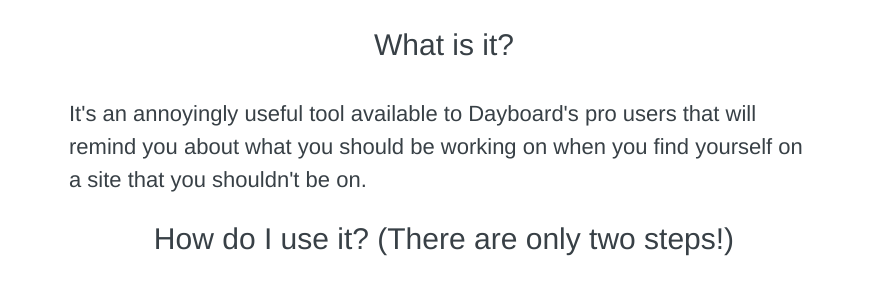
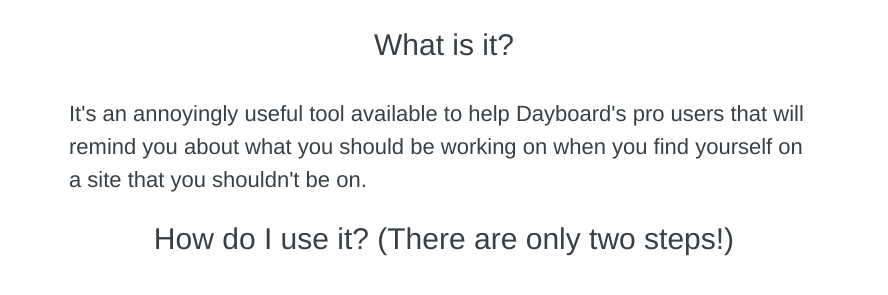
Before and after one commit to dayboard/blog, a Jekyll site: the page built from _posts/2016-09-12-refocus-your-attention.html, in a window 1280 px wide and 900 px high, scrolled down 492 px. Shown: the part 159-454 px from the top of the window, without its empty margins (196-1084 px from the left). Built offline with Jekyll 4.4.1, drawn with Linux system fonts in a browser that asks for light colours; nearby versions of some CDN libraries; comment, search, counter and statistics services are not loaded; some of the changed text lies outside the part shown.

Commit message:
add copy edits to refocus attention article

```diff
--- a/_posts/2016-09-12-refocus-your-attention.html
+++ b/_posts/2016-09-12-refocus-your-attention.html
@@ -14,7 +14,7 @@
 <p>Well, not anymore! We have the solution: <b>Dayboard's Refocus Tab.</b></p>
 
 <h3>What is it?</h3>
-<p>It's an annoyingly useful tool available to Dayboard's pro users that will remind you about what you should be working on when you find yourself on a site that you shouldn't be on.</p>
+<p>It's an annoyingly useful tool available to help Dayboard's pro users that will remind you about what you should be working on when you find yourself on a site that you shouldn't be on.</p>
 
 <h3>How do I use it? (There are only two steps!)</h3>
 <p>1. List the site you find most distracting via Dayboard's Chrome Extension settings. Note: By default, we've got the Refocus tab displaying on every page that you visit. You can change this via the settings page as well. (See screenshots below)</p>
```
Also changed, not shown: other parts of _posts/2016-09-12-refocus-your-attention.html (+1 -1 lines).
